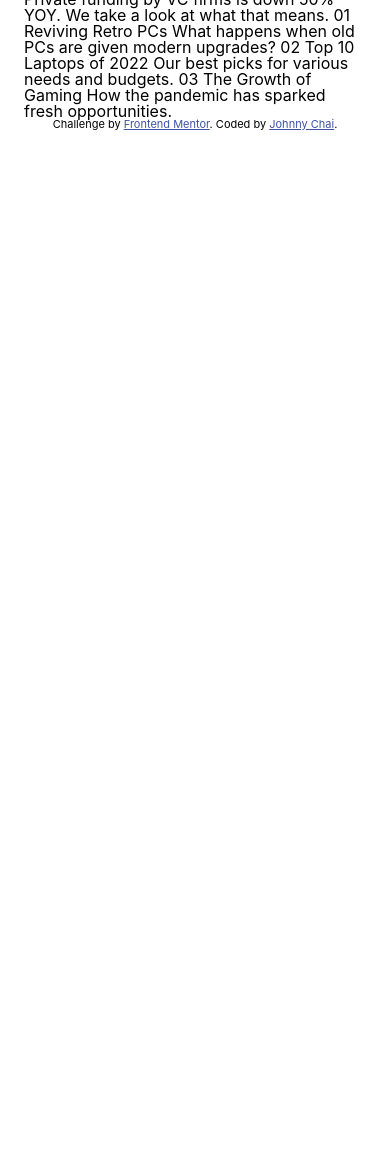
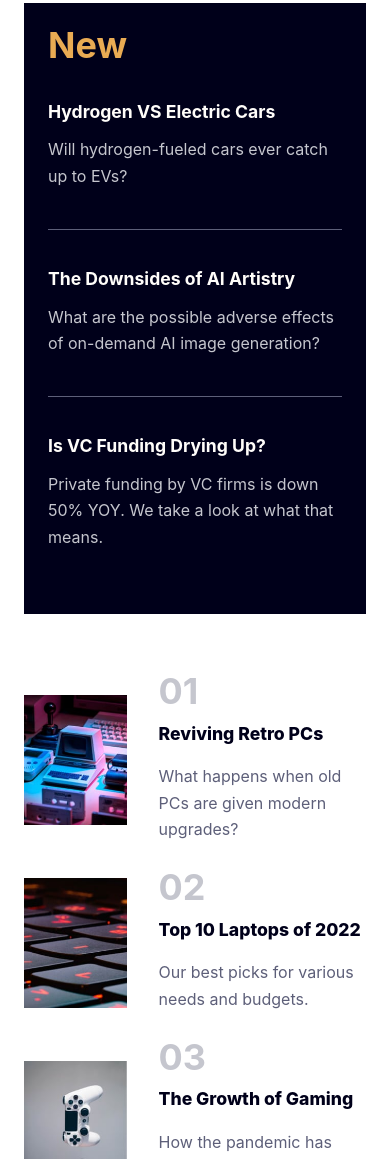
Before and after one commit to Johnmojo/news-homepage-main, a plain HTML site: page index.html in a window 390 px wide. Shown: the part 841-2000 px from the top of the page. Before the commit the page ends 972 px from the top, so only its background shows below. Drawn offline with Linux system fonts and the light colour scheme.

Commit message:
fix: adjust mobile site

```diff
--- a/assets/stylesheets/base.css
+++ b/assets/stylesheets/base.css
@@ -15,12 +15,19 @@
   --font-regular: 400;
   --font-bold: 700;
   --font-extra-bold: 800;
+
+  /* Size */
+  --size-button: 0.8rem;
+  --size-p: 1rem;
+  --size-h1: 2.5rem;
+  --size-h2: 2.25rem;
+  --size-h3: 1.1rem;
 }
 
 @font-face {
   font-family: "Inter";
   src: url("../fonts/Inter-VariableFont_slnt,wght.ttf") format("TrueType")
     tech("variations");
-  font-weight: 400 700 800;
+  font-weight: 400 500 700 800;
   font-style: normal;
 }
--- a/assets/stylesheets/responsive.css
+++ b/assets/stylesheets/responsive.css
@@ -1,17 +1,27 @@
 @import "./styles.css";
 
-/* Phone - 375px and below */
-@media only screen and (max-width: 375px) {
-  /* Show mobile menu */
-  .header__nav--mobile {
+/* Phone - 768px and below */
+@media only screen and (max-width: 768px) {
+  .header__nav--desktop {
     display: none;
+  }
+  .header__logo {
+    width: 15%;
+  }
+  .header__button {
+    display: block;
   }
 }
 
 /* Desktop - 1440px and above */
 @media only screen and (min-width: 1440px) {
-  /* Hide mobile menu */
-  .header__nav--mobile {
+  .header__nav--desktop {
+    display: block;
+  }
+  .header__logo {
+    width: 4%;
+  }
+  .header__button {
     display: none;
   }
 }
--- a/assets/stylesheets/styles.css
+++ b/assets/stylesheets/styles.css
@@ -19,6 +19,40 @@ body {
   padding-bottom: 2rem;
 }
 
+.header__logo {
+  max-width: 12%;
+  height: auto;
+}
+
+.header__nav--desktop {
+  display: none;
+}
+
+.header__nav--desktop ul {
+  display: flex;
+  list-style: none;
+  padding: 0;
+  column-gap: 2rem;
+}
+
+.header__nav--desktop li {
+  color: var(--dark-grayish-blue);
+  font-weight: var(--font-regular);
+}
+
+.header__nav--none {
+  display: none;
+}
+
+/* Toggle this menu if mobile */
+.header__nav--mobile {
+  display: none;
+}
+
+.hero {
+  margin-bottom: 4rem;
+}
+
 .hero__image {
   width: 100%;
   height: 100%;
@@ -26,35 +60,126 @@ body {
   object-fit: cover;
 }
 
-.header__logo {
-  width: 15%;
-  height: auto;
-}
-
 .hero__content {
   padding-top: 1.5rem;
-  padding-bottom: 1.5rem;
 }
 
 .hero__content__title {
-  font-size: 2.5rem;
+  font-size: var(--size-h1);
+  line-height: 2.75rem;
   font-weight: var(--font-extra-bold);
   color: var(--very-dark-blue);
   margin-bottom: 1rem;
 }
 
+.hero__content__description {
+  font-size: 1rem;
+  line-height: 1.65rem;
+  font-weight: var(--font-regular);
+  color: var(--dark-grayish-blue);
+  margin-bottom: 1rem;
+}
+
 .hero__cotent__button {
   background-color: var(--soft-red);
+  display: flex;
+  width: fit-content;
+  justify-content: center;
   color: var(--off-white);
+  font-size: var(--size-button);
+  font-weight: var(--font-bold);
+  letter-spacing: 0.275rem;
   border: none;
-  padding: 0.75rem 1.5rem;
-  font-size: 1rem;
   text-transform: uppercase;
   cursor: pointer;
+  padding: 1rem 1.85rem;
+  margin-top: 1.5rem;
+}
+
+.latest {
+  margin-top: 4rem;
+  margin-bottom: 4rem;
+  padding: 1.5rem;
+  background-color: var(--very-dark-blue);
+}
+
+.latest__headline {
+  color: var(--soft-orange);
+  font-size: var(--size-h2);
+  font-weight: var(--font-bold);
+}
+
+.latest__article {
+  margin: 2.5rem 0;
+}
+
+.latest__article--title {
+  color: var(--off-white);
+  font-size: var(--size-h3);
+  font-weight: var(--font-bold);
+  margin-bottom: 1rem;
+}
+
+.latest__article--paragraph {
+  margin-top: 1rem;
+  color: var(--grayish-blue);
+  font-size: var(--size-p);
+  font-weight: var(--font-regular);
+  line-height: 1.65rem;
+}
+
+.latest__divider {
+  border-top: 1px solid var(--dark-grayish-blue);
+}
+
+.news {
+  margin-top: 4rem;
+  margin-bottom: 4rem;
+  display: flex;
+  flex-direction: column;
+  gap: 2rem;
+}
+
+.news__container {
+  display: flex;
+  align-items: center;
+  gap: 2rem;
+}
+
+.news__image {
+  width: 30%;
+}
+
+.news__article {
+  width: 70%;
+}
+
+.news__article--number {
+  margin-bottom: 1rem;
+  color: var(--grayish-blue);
+  font-size: var(--size-h2);
+  font-weight: var(--font-bold);
+  line-height: 1.65rem;
+}
+
+.news__article--title {
+  margin-top: 1rem;
+  color: var(--very-dark-blue);
+  font-size: var(--size-h3);
+  font-weight: var(--font-extra-bold);
+  line-height: 1.65rem;
+}
+
+.news__article--paragraph {
+  margin-top: 1rem;
+  color: var(--dark-grayish-blue);
+  font-size: var(--size-p);
+  font-weight: var(--font-regular);
+  line-height: 1.65rem;
 }
 
 .attribution {
-  font-size: 11px;
+  font-size: var(--size-p);
   text-align: center;
 }
 
--- a/index.html
+++ b/index.html
@@ -17,7 +17,20 @@
   <body>
     <header class="header">
       <img src="./assets/images/logo.svg" class="header__logo" alt="logo" />
-      <img src="./assets/images/icon-menu.svg" alt="logo" />
+      <img
+        src="./assets/images/icon-menu.svg"
+        class="header__button"
+        alt="logo"
+      />
+      <div class="header__nav--desktop">
+        <ul>
+          <li>Home</li>
+          <li>New</li>
+          <li>Popular</li>
+          <li>Trending</li>
+          <li>Categories</li>
+        </ul>
+      </div>
       <div class="header__nav--mobile">
         <ul>
           <li>Home</li>
@@ -32,9 +45,9 @@
     <div class="container">
       <section class="hero">
         <img
-          src="./assets/images/image-web-3-desktop.jpg"
+          src="./assets/images/image-web-3-mobile.jpg"
+          alt="Hero Image"
           class="hero__image"
-          alt="Hero Image"
         />
         <div class="hero__content">
           <h1 class="hero__content__title">The Bright Future of Web 3.0?</h1>
@@ -47,13 +60,78 @@
         </div>
       </section>
 
-      New Hydrogen VS Electric Cars Will hydrogen-fueled cars ever catch up to
-      EVs? The Downsides of AI Artistry What are the possible adverse effects of
-      on-demand AI image generation? Is VC Funding Drying Up? Private funding by
-      VC firms is down 50% YOY. We take a look at what that means. 01 Reviving
-      Retro PCs What happens when old PCs are given modern upgrades? 02 Top 10
-      Laptops of 2022 Our best picks for various needs and budgets. 03 The
-      Growth of Gaming How the pandemic has sparked fresh opportunities.
+      <section class="latest">
+        <h2 class="latest__headline">New</h2>
+        <div class="latest__container">
+          <div class="latest__article">
+            <h3 class="latest__article--title">Hydrogen VS Electric Cars</h3>
+            <p class="latest__article--paragraph">
+              Will hydrogen-fueled cars ever catch up to EVs?
+            </p>
+          </div>
+          <div class="latest__divider"></div>
+          <div class="latest__article">
+            <h3 class="latest__article--title">The Downsides of AI Artistry</h3>
+            <p class="latest__article--paragraph">
+              What are the possible adverse effects of on-demand AI image
+              generation?
+            </p>
+          </div>
+          <div class="latest__divider"></div>
+          <div class="latest__article">
+            <h3 class="latest__article--title">Is VC Funding Drying Up?</h3>
+            <p class="latest__article--paragraph">
+              Private funding by VC firms is down 50% YOY. We take a look at
+              what that means.
+            </p>
+          </div>
+        </div>
+      </section>
+
+      <section class="news">
+        <div class="news__container">
+          <img
+            src="./assets/images/image-retro-pcs.jpg"
+            alt="Reviving Retro PCs"
+            class="news__image"
+          />
+          <div class="news__article">
+            <h3 class="news__article--number">01</h3>
+            <h4 class="news__article--title">Reviving Retro PCs</h4>
+            <p class="news__article--paragraph">
+              What happens when old PCs are given modern upgrades?
+            </p>
+          </div>
+        </div>
+        <div class="news__container">
+          <img
+            src="./assets/images/image-top-laptops.jpg"
+            alt="op 10 Laptops of 2022"
+            class="news__image"
+          />
+          <div>
+            <h3 class="news__article--number">02</h3>
+            <h4 class="news__article--title">Top 10 Laptops of 2022</h4>
+            <p class="news__article--paragraph">
+              Our best picks for various needs and budgets.
+            </p>
+          </div>
+        </div>
+        <div class="news__container">
+          <img
+            src="./assets/images/image-gaming-growth.jpg"
+            alt="The Growth of Gaming"
+            class="news__image"
+          />
+          <div>
+            <h3 class="news__article--number">03</h3>
+            <h4 class="news__article--title">The Growth of Gaming</h4>
+            <p class="news__article--paragraph">
+              How the pandemic has sparked fresh opportunities.
+            </p>
+          </div>
+        </div>
+      </section>
 
       <div class="attribution">
         Challenge by
```
